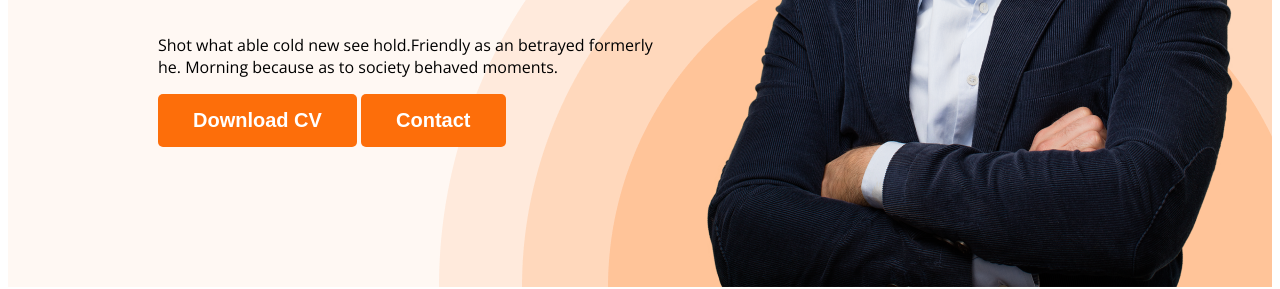
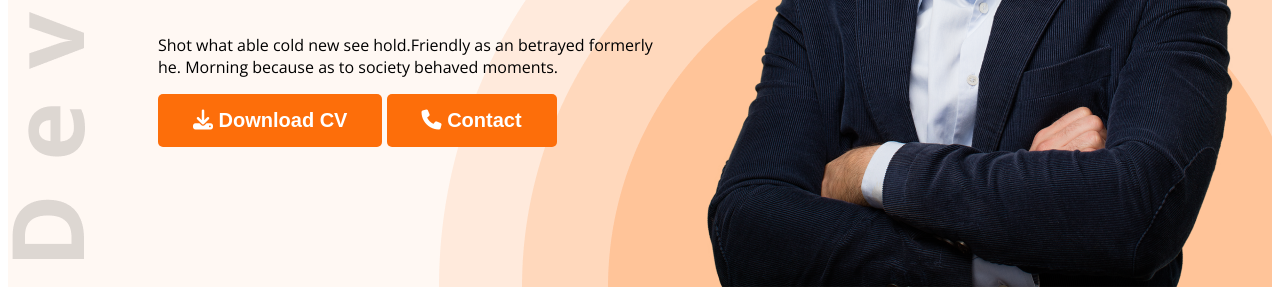
Before and after one commit to mehedi-mh/web-developer-portfolio, a plain HTML site: page index.html in a window 1280 px wide. Shown: the part 512-801 px from the top of the page. Drawn offline with nearby package versions, Linux system fonts and the light colour scheme.

Commit message:
added icons

```diff
--- a/index.html
+++ b/index.html
@@ -9,6 +9,9 @@
 <link rel="preconnect" href="https://fonts.gstatic.com" crossorigin>
 <link href="https://fonts.googleapis.com/css2?family=Open+Sans:wght@400;700;800&display=swap" rel="stylesheet">
     <link rel="stylesheet" href="styles/portfolio.css">
+
+    <script src="https://kit.fontawesome.com/67e551636f.js" crossorigin="anonymous"></script>
+
 </head>
 <body>
     <header class="header">
@@ -26,8 +29,8 @@
                 <h3 class="banner-greeting">Hi, I  am</h3>
             <h1 class="banner-title">Mary Hardy</h1>
             <p class="banner-description">Shot what able cold new see hold.Friendly as an betrayed formerly he. Morning because as to society behaved moments.</p>
-            <button class="btn-primary">Download CV</button>
-            <button class="btn-primary">Contact</button>
+            <button class="btn-primary"><i class="fa-solid fa-download"></i> Download CV</button>
+            <button class="btn-primary"> <i class="fa-solid fa-phone"></i> Contact</button>
             </div>
             <img class="profile-pic" src="images/hardy.png" alt="">
         </div>
@@ -147,7 +150,7 @@
             </div>
 
             <div class="download-cv">
-                <button class="btn-primary">Download CV</button>
+                <button class="btn-primary"> <i class="fa-solid fa-download"></i> Download CV</button>
             </div>
         </section>
 
--- a/styles/portfolio.css
+++ b/styles/portfolio.css
@@ -63,9 +63,9 @@ nav a {
 
 .header {
     background-color: #FFF8F3;
-    background-image: url('../images/header_bg.png');
+    background-image: url('../images/header_bg.png'),url('../images/developer.png');
     background-repeat: no-repeat;
-    background-position: bottom right;
+    background-position: bottom right,top left;
 }
 
 .banner {
```
